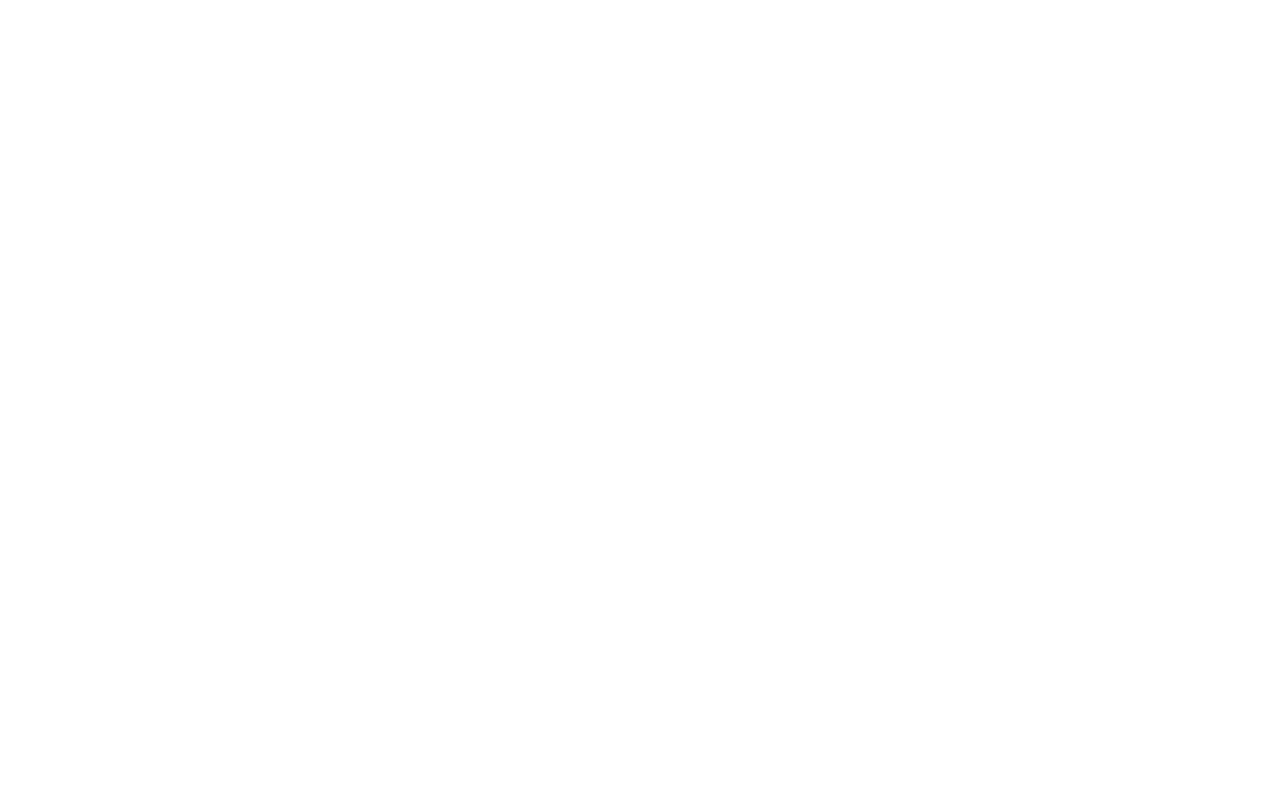
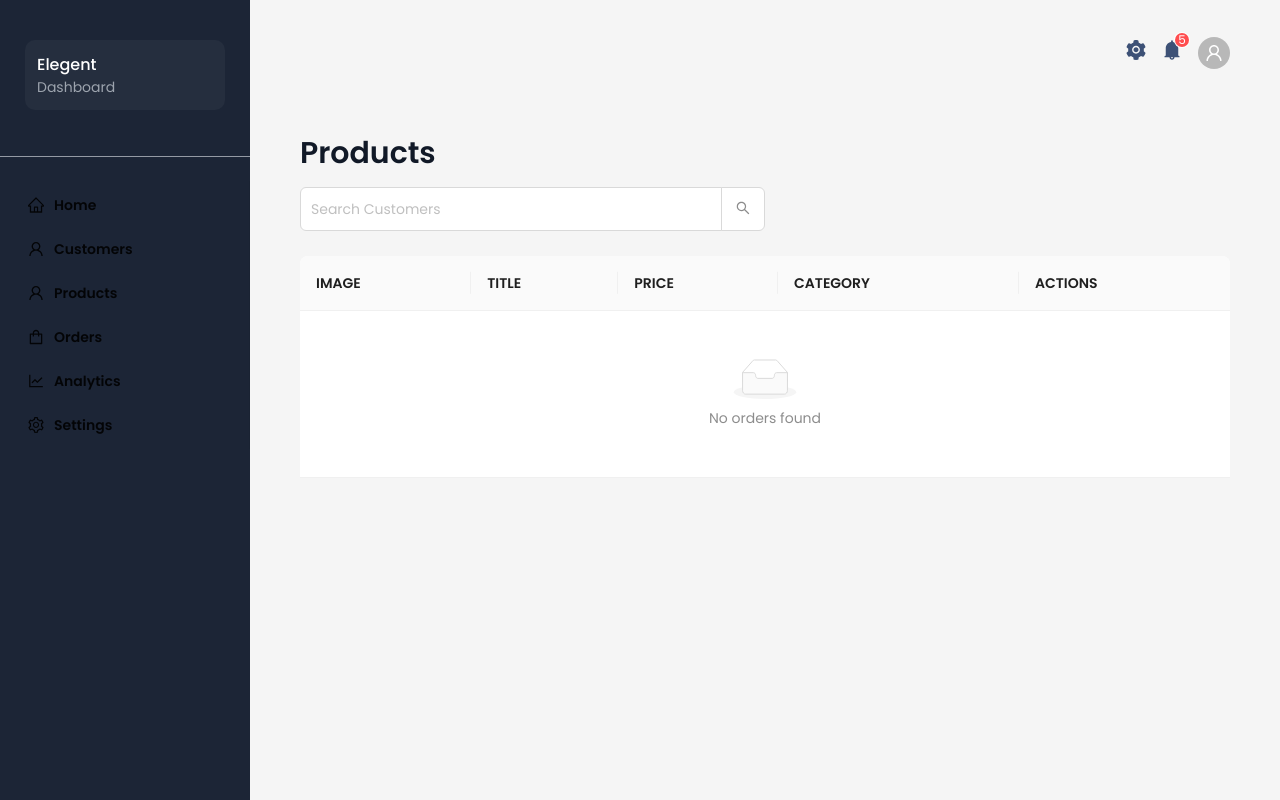
Before and after one commit to thomasdev9/dashboard-app, a React (Create React App) app: page /products in a window 1280 px wide. Before the commit this address had no page. Built offline with nearby package versions, Linux system fonts and the light colour scheme.

Commit message:
Products page

```diff
--- a/src/features/ui/menu-component.js
+++ b/src/features/ui/menu-component.js
@@ -24,6 +24,13 @@
   getItem(
     <Link to="/customers">Customers</Link>,
     'customers',
+    <UserOutlined style={{ fontSize: '16px', fontWeight: '400' }} />,
+    null,
+    null
+  ),
+  getItem(
+    <Link to="/products">Products</Link>,
+    'products',
     <UserOutlined style={{ fontSize: '16px', fontWeight: '400' }} />,
     null,
     null
--- /dev/null
+++ b/src/pages/products.js
@@ -0,0 +1,78 @@
+import React from 'react';
+import Content from '../features/ui/content';
+import { Typography, Input, Table, Empty, Dropdown, Menu, Button } from 'antd';
+import { MoreOutlined, EditOutlined, DeleteOutlined } from '@ant-design/icons';
+
+const { Title } = Typography;
+const { Search } = Input;
+
+const dropdownMenu = (
+  <Menu>
+    <Menu.Item key="0">
+      <Button type="link">
+        <EditOutlined /> Επεξεργασία
+      </Button>
+    </Menu.Item>
+    <Menu.Item key="1">
+      <Button type="link" danger>
+        <DeleteOutlined /> Διαγραφή
+      </Button>
+    </Menu.Item>
+  </Menu>
+);
+
+function products() {
+  const columns = [
+    {
+      title: 'IMAGE',
+      dataIndex: 'image',
+      key: 'image',
+    },
+    {
+      title: 'TITLE',
+      dataIndex: 'title',
+      key: 'title',
+    },
+    {
+      title: 'PRICE',
+      dataIndex: 'price',
+      key: 'price',
+    },
+    {
+      title: 'CATEGORY',
+      dataIndex: 'category',
+      key: 'category',
+    },
+    {
+      title: 'ACTIONS',
+      dataIndex: 'actions',
+      render: () => {
+        return (
+          <Dropdown overlay={dropdownMenu} trigger={['hover']}>
+            <Button className="ant-dropdown-link" onClick={(e) => e.preventDefault()} type="link">
+              <MoreOutlined style={{ fontSize: '20px' }} />
+            </Button>
+          </Dropdown>
+        );
+      },
+    },
+  ];
+
+  return (
+    <Content>
+      <Title style={{ color: 'rgb(17, 25, 39)' }} level={2}>
+        Products
+      </Title>
+      <Search placeholder="Search Customers" className="search-bar" />
+      <Table
+        dataSource={[]}
+        columns={columns}
+        scroll={{ x: true }}
+        pagination={{ pageSize: 5, position: ['bottomCenter'] }}
+        locale={{ emptyText: <Empty image={Empty.PRESENTED_IMAGE_SIMPLE} description={'No orders found'} /> }}
+      />
+    </Content>
+  );
+}
+
+export default products;
--- a/src/router/router.js
+++ b/src/router/router.js
@@ -2,6 +2,7 @@
 import LayoutComponent from '../features/ui/layout-component';
 import Home from '../pages/home';
 import Orders from '../pages/orders';
+import Products from '../pages/products';
 import Customers from '../pages/customers';
 import Settings from '../pages/settings';
 import Analytics from '../pages/analytics';
@@ -13,6 +14,7 @@
         <Route element={<LayoutComponent />}>
           <Route index element={<Home />} />
           <Route path="/orders" element={<Orders />} />
+          <Route path="/products" element={<Products />} />
           <Route path="/customers" element={<Customers />} />
           <Route path="/settings" element={<Settings />} />
           <Route path="/analytics" element={<Analytics />} />
```
